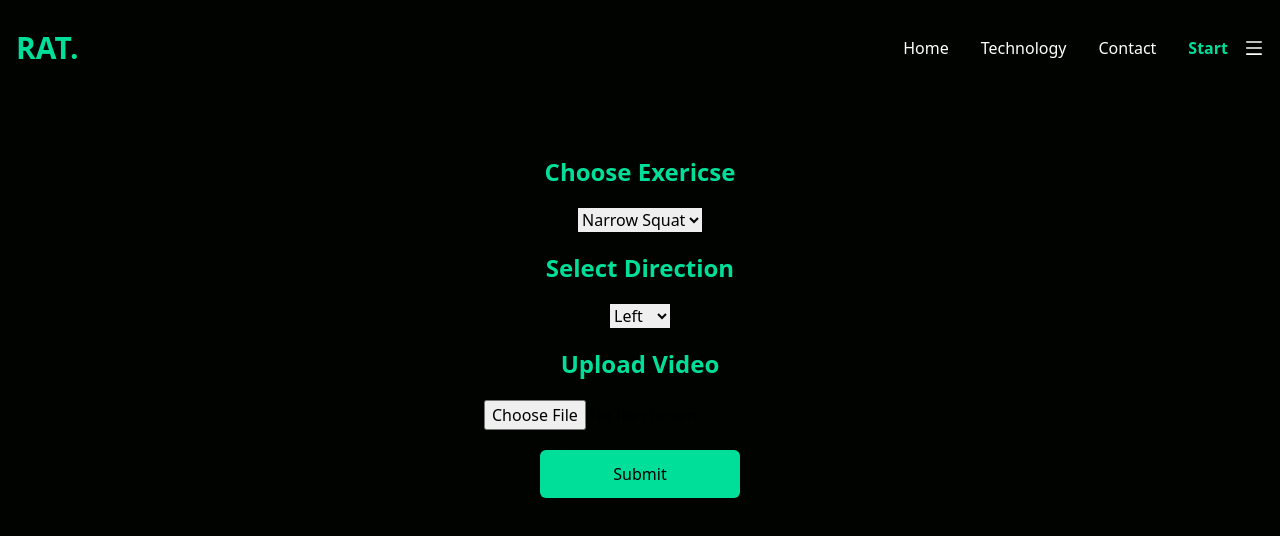
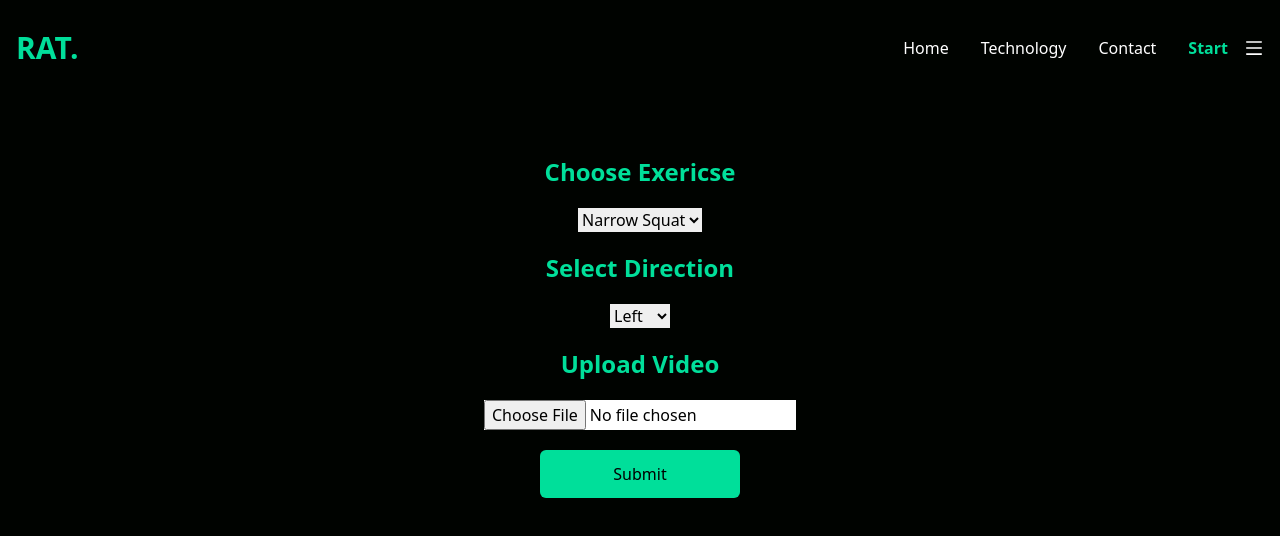
Before and after one commit to ikanbilis99/gym-webapp, a React (Create React App) app: page /getstarted in a window 1280 px wide. Shown: the top 536 px of the page. Built offline with nearby package versions, Linux system fonts and the light colour scheme.

Commit message:
Update Main.jsx

```diff
--- a/src/components/Main.jsx
+++ b/src/components/Main.jsx
@@ -68,7 +68,7 @@ export const Main = () => {
 
       <h2 className='text-2xl text-[#00df9a] font-bold mt-[20px] text-center'>Upload Video</h2>
       <div style={{display: 'flex' , justifyContent: 'center', alignItems:'center'}}>
-        <input type="file" id="myFile" name="filename" className='mt-[20px]' onChange={(e) => setFile(e.target.files[0])}/>
+        <input type="file" id="myFile" name="filename" className='mt-[20px] bg-[#ffffff]' onChange={(e) => setFile(e.target.files[0])}/>
       </div>
 
       <div style={{display: 'flex',  justifyContent:'center'}}>
```
